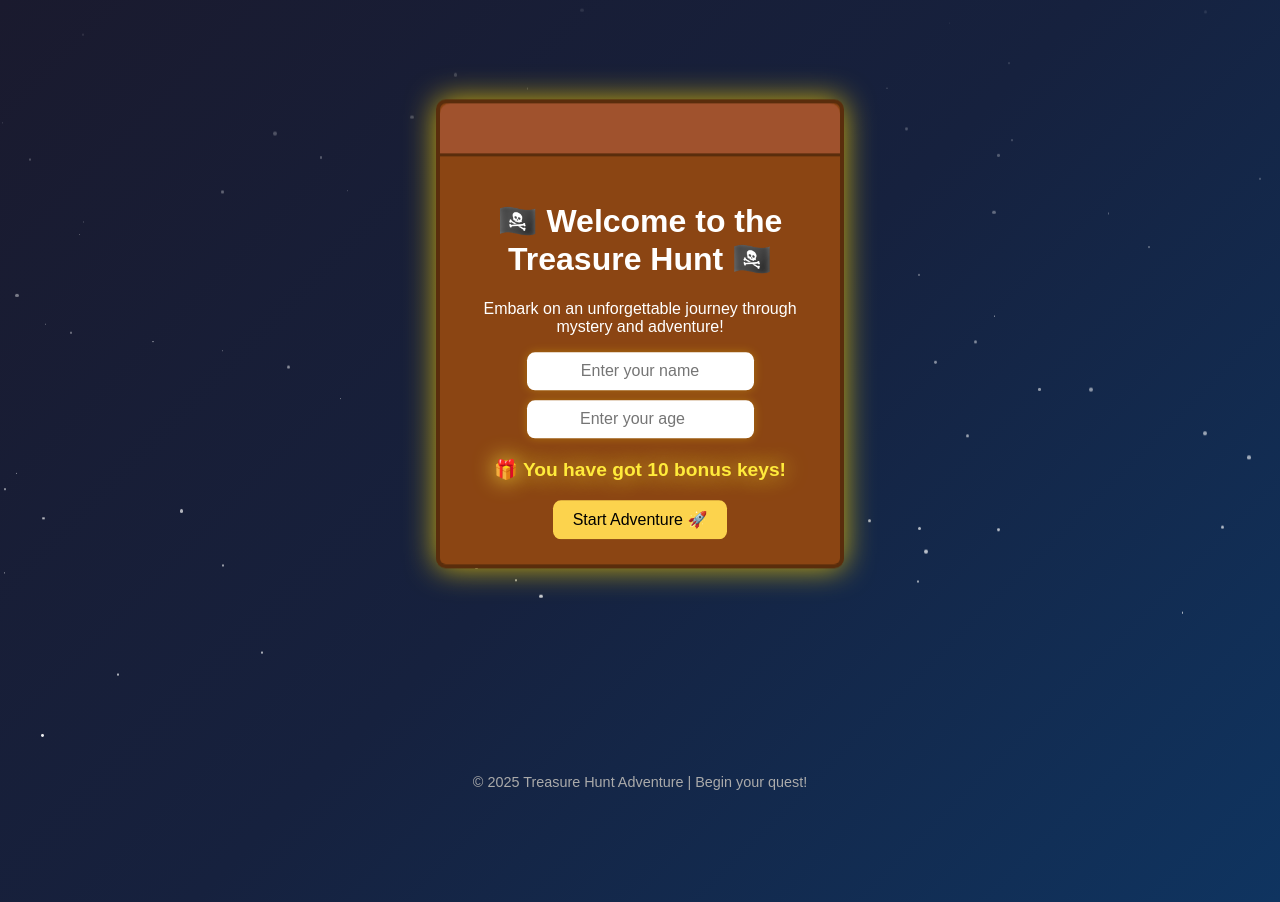
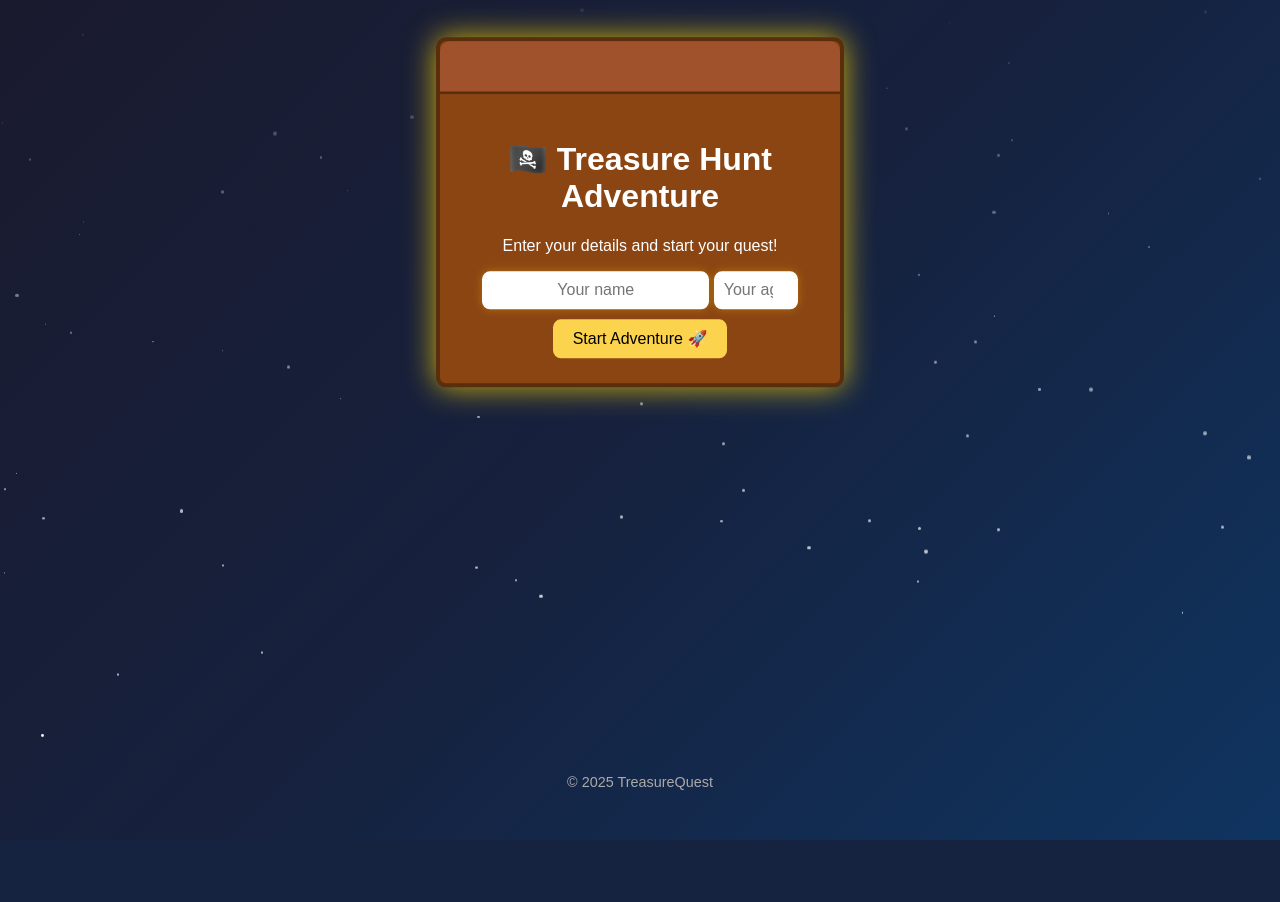
Before and after one commit to Jashwanth0533R/Treasure-Hunt-Game, a Flask app: page / in a window 1280 px wide. After the commit the page ends 840 px from the top, so only its background shows below. Run offline with Flask 3, Linux system fonts and the light colour scheme.

Commit message:
Update index.html

```diff
--- a/templates/index.html
+++ b/templates/index.html
@@ -1,43 +1,39 @@
 <!DOCTYPE html>
 <html lang="en">
 <head>
-  <meta charset="UTF-8">
-  <meta name="viewport" content="width=device-width, initial-scale=1.0">
+  <meta charset="utf-8" />
+  <meta name="viewport" content="width=device-width,initial-scale=1" />
   <title>Treasure Hunt - Start Adventure</title>
   <link rel="stylesheet" href="{{ url_for('static', filename='css/style.css') }}">
   <script defer src="{{ url_for('static', filename='js/index.js') }}"></script>
 </head>
-<body>
+<body class="page-wrap-body">
+  <div id="stars" aria-hidden="true"></div>
 
-  <!-- Floating Stars Background -->
-  <div id="stars"></div>
+  <div class="page-wrap">
+    <div class="treasure-wrapper">
+      <div class="treasure-box" id="chest">
+        <div class="chest-lid" id="chestLid"></div>
+        <div class="chest-body">
+          <div class="form-area" id="formArea">
+            <h1 class="site-title">🏴‍☠️ Treasure Hunt Adventure</h1>
+            <p class="subtitle">Enter your details and start your quest!</p>
 
-  <div class="container">
-    <!-- Treasure Chest with Start Details -->
-    <div class="treasure-box start-box">
-      <div class="chest-lid"></div>
-      <div class="chest-body">
-        <div class="start-info hidden" id="startInfo">
-          <h1>🏴‍☠️ Welcome to the Treasure Hunt 🏴‍☠️</h1>
-          <p>Embark on an unforgettable journey through mystery and adventure!</p>
+            <input id="name" type="text" placeholder="Your name" autocomplete="off" required>
+            <input id="age" type="number" placeholder="Your age (5+)" min="5" max="120" required>
 
-          <!-- Input Fields -->
-          <div class="input-box">
-            <input type="text" id="name" placeholder="Enter your name" required>
-            <input type="number" id="age" placeholder="Enter your age" required>
+            <button id="startBtn">Start Adventure 🚀</button>
           </div>
-
-          <!-- Bonus Info -->
-          <p class="bonus-text">🎁 You have got <span id="bonusKeys">10</span> bonus keys!</p>
-
-          <!-- Start Button -->
-          <button id="startAdventure">Start Adventure 🚀</button>
+          <div id="infoBox" class="info-box hidden">
+            <p>Hello <span id="displayName"></span>!</p>
+            <p>Age: <span id="displayAge"></span></p>
+            <p class="bonus-line">Starting your quest! Good luck! 🗝️</p>
+          </div>
         </div>
       </div>
+      <div id="keysContainer" class="keys-container" aria-hidden="true"></div>
     </div>
   </div>
-
-  <footer>© 2025 Treasure Hunt Adventure | Begin your quest!</footer>
-
+  <footer class="page-footer">© 2025 TreasureQuest</footer>
 </body>
 </html>
```
